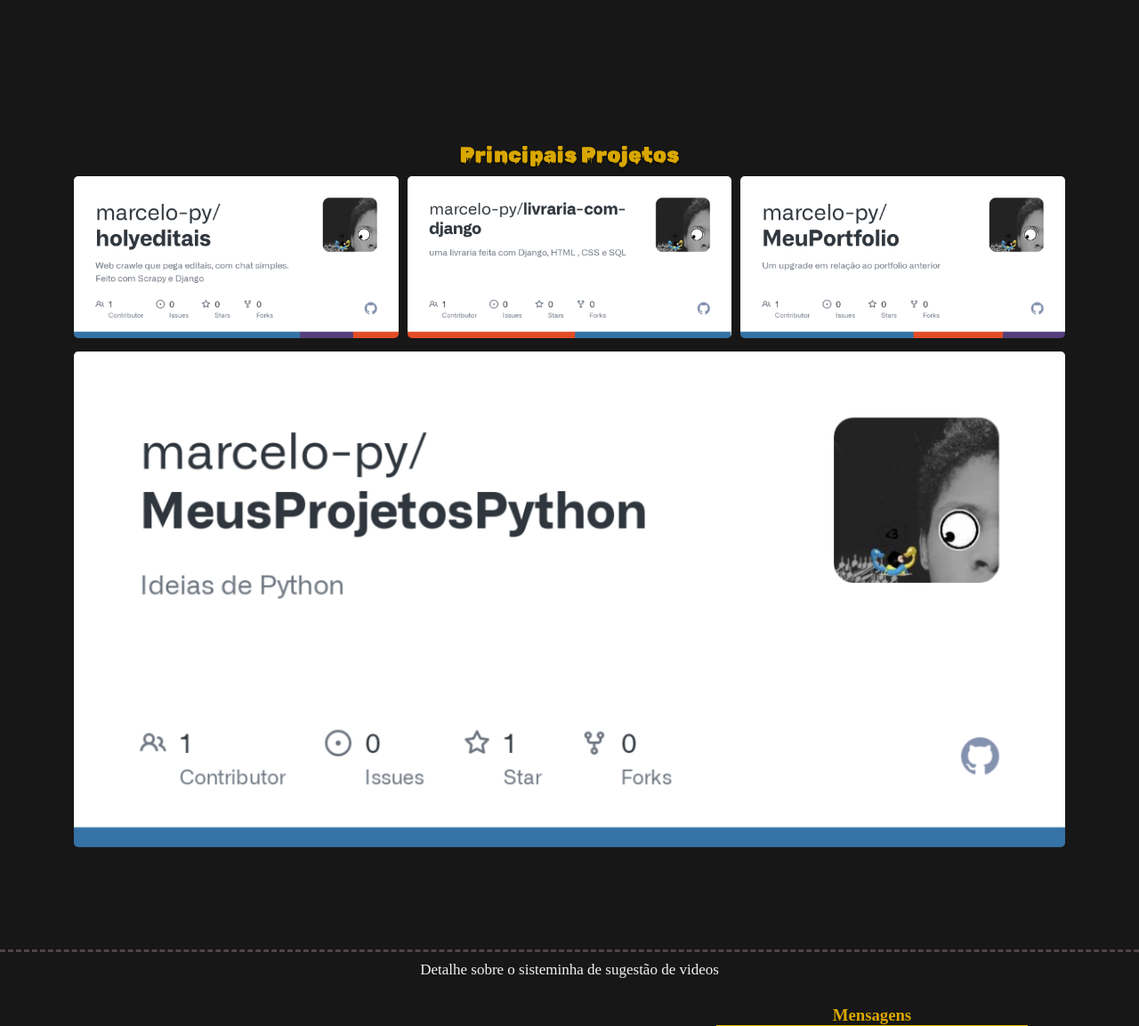
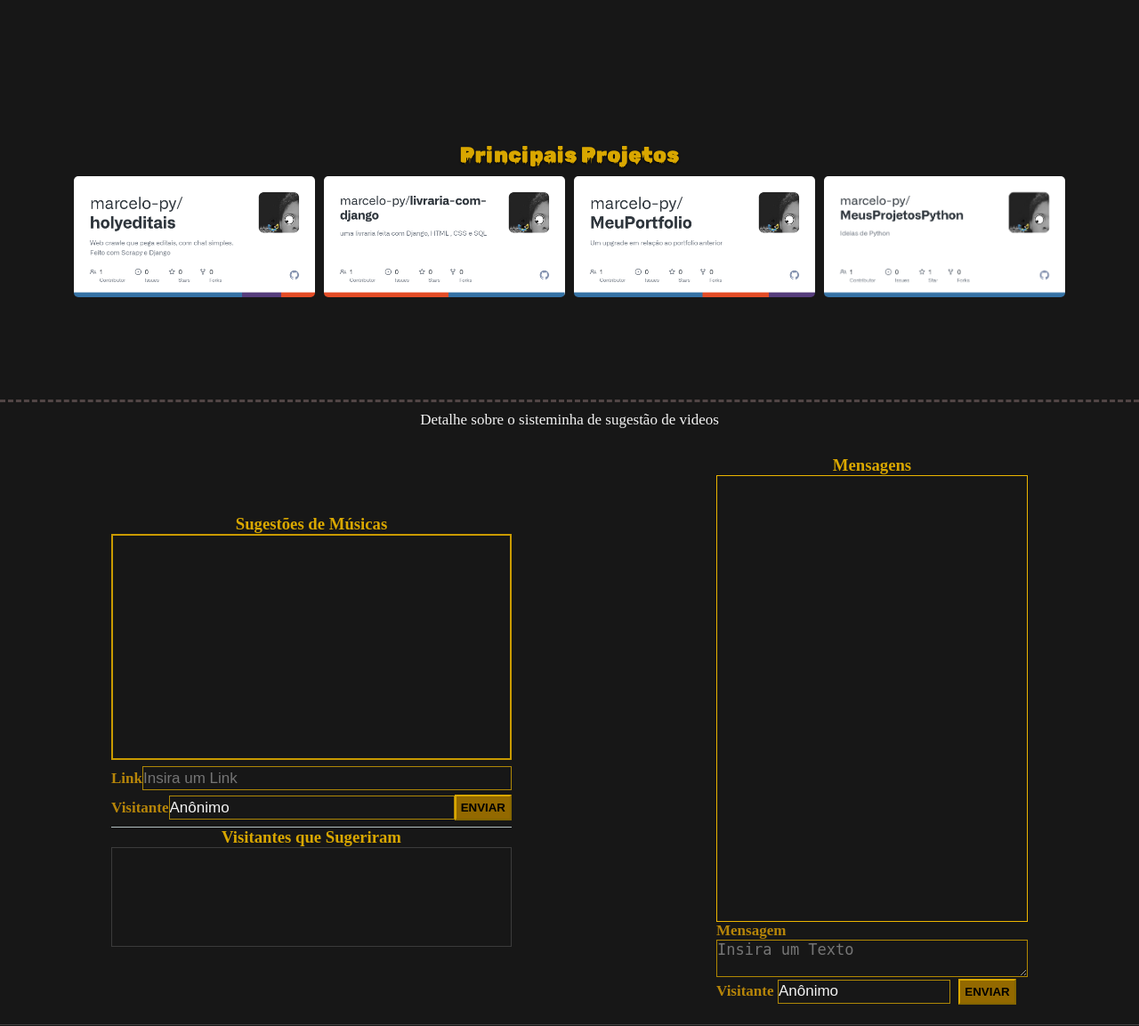
Before and after one commit to marcelo-py/MeuPortfolio, a Django app: template portifolio/templates/index.html in a window 1280 px wide. Shown: the part 716-1869 px from the top of the page at 89% size. Run offline with Django 3.2, Linux system fonts and the light colour scheme; the template is opened without the code that fills it, so the values that code supplies are empty; some libraries are stand-ins or nearby versions.

Commit message:
pequeno erro na responssividade resolvido

```diff
--- a/templates/static/css/styles.css
+++ b/templates/static/css/styles.css
@@ -98,7 +98,7 @@ body{
 #sobre .projetosGB a{
     display: block;
     margin: 5px;
-    flex: 1 0 280px;
+    flex: 1 0 270px;
 }
 
 #sobre .projetosGB img{
```
